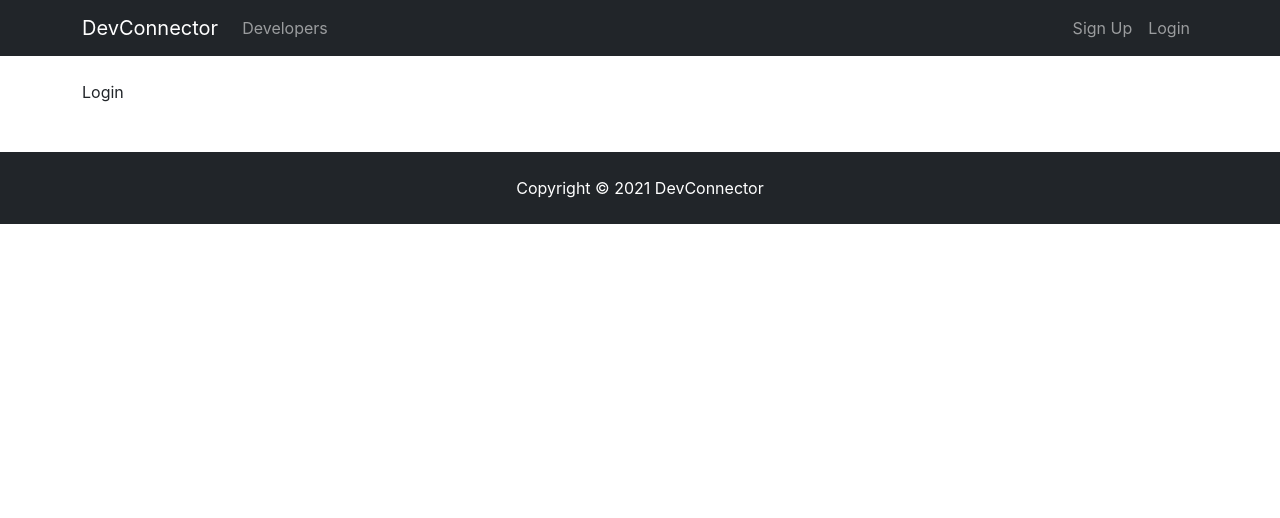
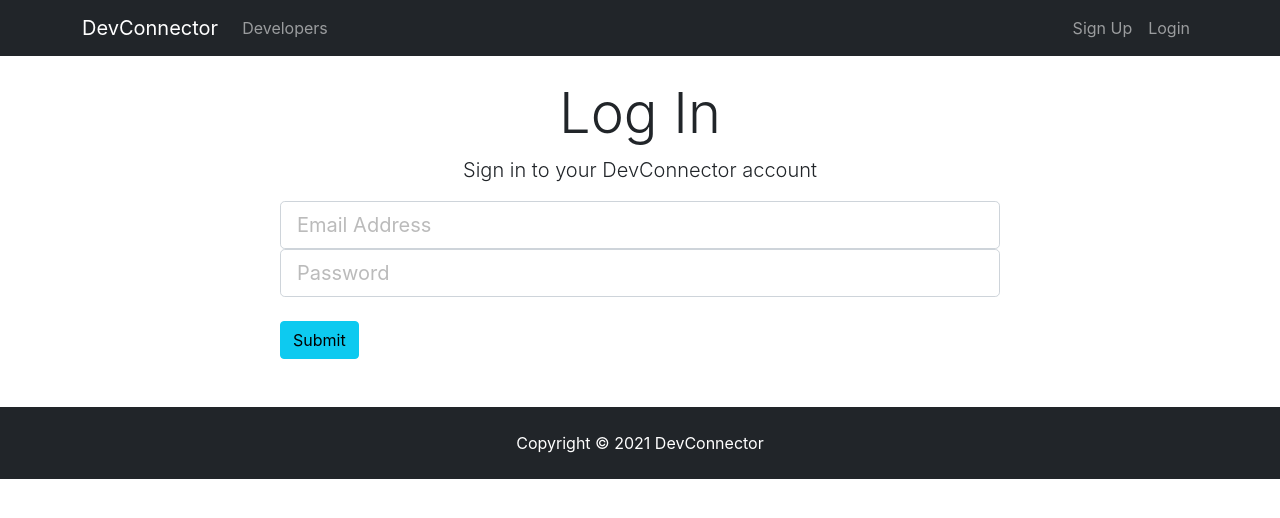
Before and after one commit to Karan05122000/devconnector-react, a React (Create React App) app: page /login in a window 1280 px wide. Shown: the top 518 px of the page. Built offline with nearby package versions, Linux system fonts and the light colour scheme.

Commit message:
login form added

```diff
--- a/src/components/auth/Login.js
+++ b/src/components/auth/Login.js
@@ -1,8 +1,68 @@
 import React, { Component } from 'react';
 
 class Login extends Component {
+  constructor() {
+    super();
+    this.state = {
+      email: '',
+      password: '',
+      errors: {},
+    };
+
+    this.onChange = this.onChange.bind(this);
+    this.onSubmit = this.onSubmit.bind(this);
+  }
+
+  onChange(e) {
+    this.setState({ [e.target.name]: e.target.value });
+  }
+
+  onSubmit(e) {
+    e.preventDefault();
+    const newUser = {
+      email: this.state.email,
+      password: this.state.password,
+    };
+    console.log(newUser);
+  }
   render() {
-    return <div>Login</div>;
+    return (
+      <div className='login'>
+        <div className='container'>
+          <div className='row'>
+            <div className='col-md-8 m-auto'>
+              <h1 className='display-4 text-center'>Log In</h1>
+              <p className='lead text-center'>
+                Sign in to your DevConnector account
+              </p>
+              <form onSubmit={this.onSubmit}>
+                <div className='form-group'>
+                  <input
+                    type='email'
+                    className='form-control form-control-lg'
+                    placeholder='Email Address'
+                    name='email'
+                    value={this.state.email}
+                    onChange={this.onChange}
+                  />
+                </div>
+                <div className='form-group'>
+                  <input
+                    type='password'
+                    className='form-control form-control-lg'
+                    placeholder='Password'
+                    name='password'
+                    value={this.state.value}
+                    onChange={this.onChange}
+                  />
+                </div>
+                <input type='submit' className='btn btn-info btn-block mt-4' />
+              </form>
+            </div>
+          </div>
+        </div>
+      </div>
+    );
   }
 }
 export default Login;
```
Also changed, not shown: 1 other file (tests, documents, lock files or other folders).
